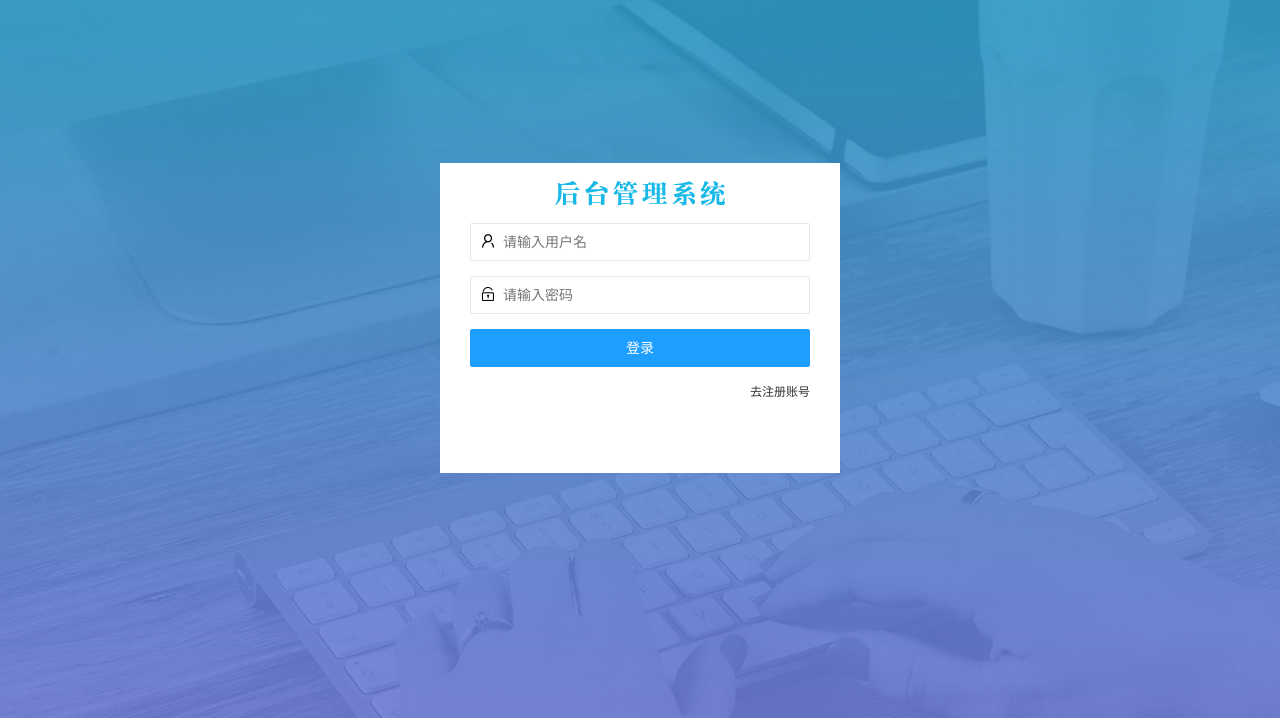
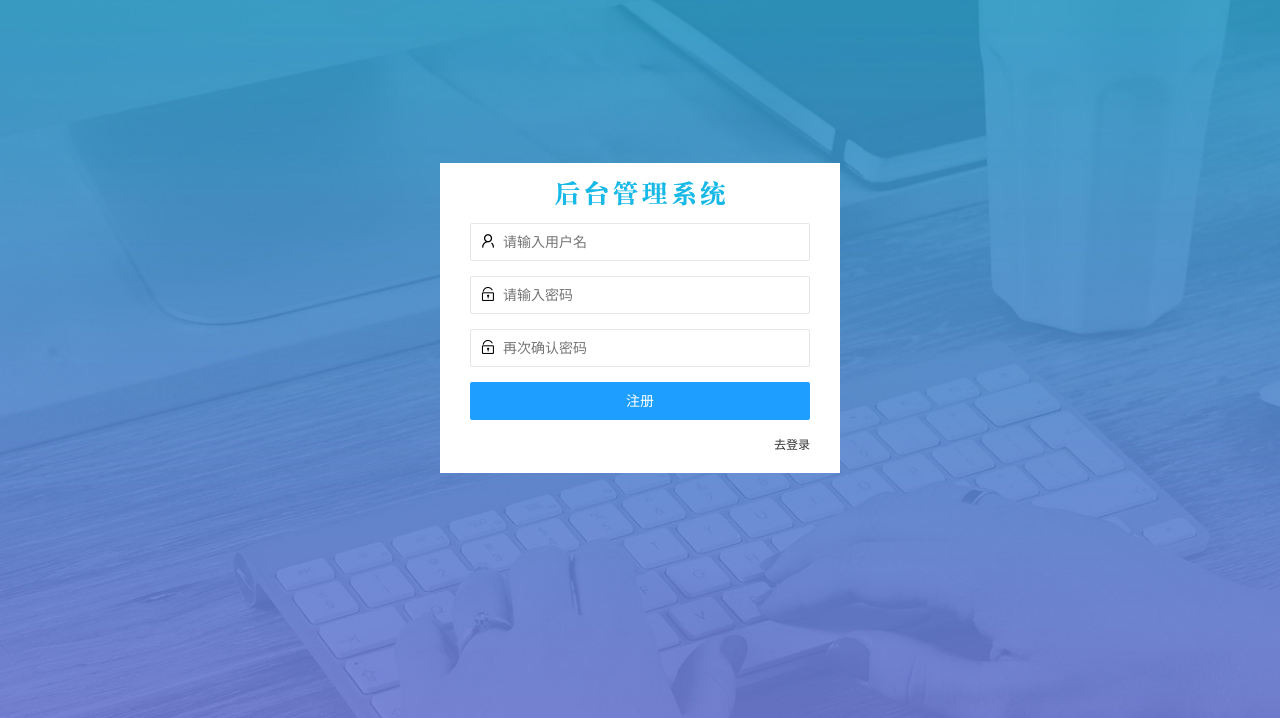
Before and after one commit to yangqibei/bigevent, a plain HTML site: page login.html in a window 1280 px wide. Both pictures are taken after a click on the link "去注册账号". Shown: the part 82-800 px from the top of the page. Drawn offline with Linux system fonts and the light colour scheme.

Commit message:
注册表单的制作

```diff
--- a/login.html
+++ b/login.html
@@ -10,6 +10,11 @@
     <link rel="stylesheet" href="/assets/lib/layui/css/layui.css" />
     <!-- 导入自定义样式 -->
     <link rel="stylesheet" href="/assets/css/login.css" />
+    <!-- 导入jquery样式 -->
+    <script src="/assets/lib/jquery.js"></script>
+    <!-- 导入js样式 -->
+    <script src="./assets/js/login.js"></script>
+
 </head>
 
 <body>
@@ -55,7 +60,40 @@
         </div>
         <!-- 注册 -->
         <div class="reg-box">
-            <a href="javascript:;" id="link_login">去登录</a>
+            <!-- 注册的表单 -->
+            <form class="layui-form" id="form_reg">
+                <!-- 用户名 -->
+                <div class="layui-form-item">
+                    <i class="layui-icon layui-icon-username"></i>
+                    <input type="text" name="username" required lay-verify="required" placeholder="请输入用户名"
+                        autocomplete="off" class="layui-input" />
+                </div>
+
+                <!-- 密码 -->
+                <div class="layui-form-item">
+                    <i class="layui-icon layui-icon-password"></i>
+                    <input type="password" name="password" required lay-verify="required" placeholder="请输入密码"
+                        autocomplete="off" class="layui-input" />
+                </div>
+
+                <!-- 确认密码 -->
+                <div class="layui-form-item">
+                    <i class="layui-icon layui-icon-password"></i>
+                    <input type="password" name="repassword" required lay-verify="required" placeholder="再次确认密码"
+                        autocomplete="off" class="layui-input" />
+                </div>
+
+                <!-- 注册按钮 -->
+                <div class="layui-form-item">
+                    <!-- 注意：表单提交按钮和普通按钮的区别，就是 lay-submit 属性 -->
+                    <button class="layui-btn layui-btn-normal layui-btn-fluid" lay-submit>
+                        注册
+                    </button>
+                </div>
+                <div class="layui-form-item link">
+                    <a href="javascript:;" id="link_login">去登录</a>
+                </div>
+            </form>
         </div>
     </div>
 </body>
```
